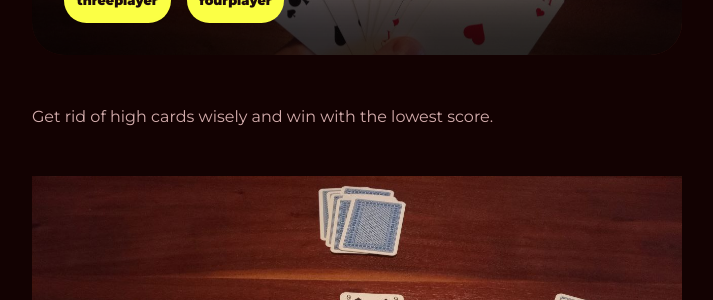
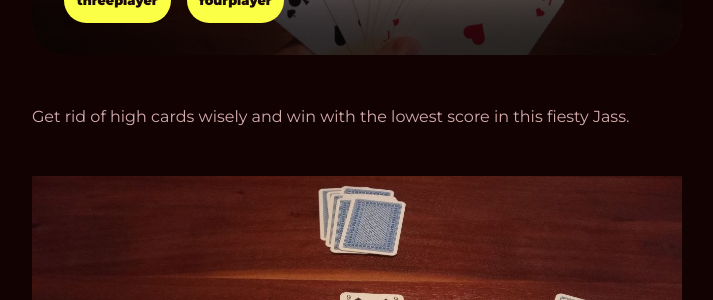
Before and after one commit to BrianInGermany/oldcardgames, a Jekyll site: the page built from all_collections/_posts/2022-12-11-offenbach_molotov.markdown, in a window 1280 px wide and 900 px high. Shown: the part 407-707 px from the top of the window, without its empty margins (283-996 px from the left). Built offline with Jekyll 4.4.1, drawn with Linux system fonts in a browser that asks for light colours.

Commit message:
edit desc

```diff
--- a/all_collections/_posts/2022-12-11-offenbach_molotov.markdown
+++ b/all_collections/_posts/2022-12-11-offenbach_molotov.markdown
@@ -6,7 +6,7 @@ date:   2022-12-11 09:45:00
 categories: ["threeplayer","fourplayer"]
 thumbnail: "/assets/images/offenbachJass.jpg"
 ---
-Get rid of high cards wisely and win with the lowest score.
+Get rid of high cards wisely and win with the lowest score in this fiesty Jass.
 
 ![](../../assets/images/offenbachJass.jpg)
 
```
